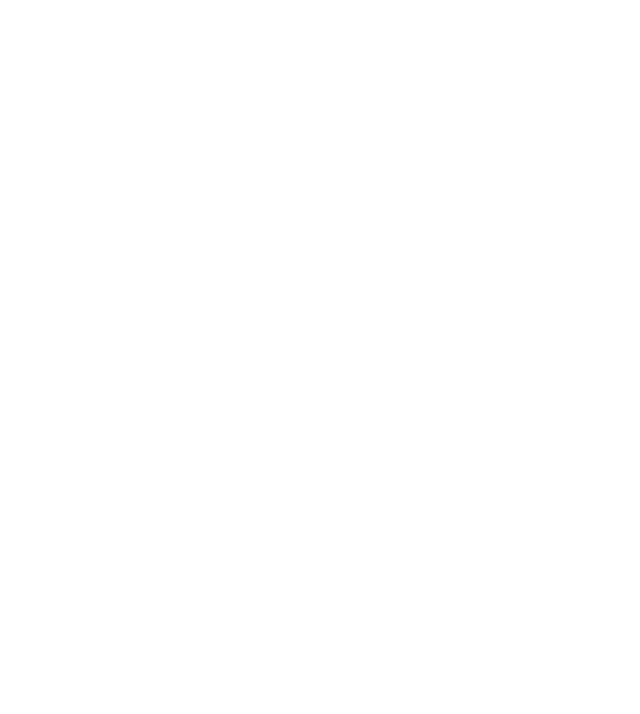
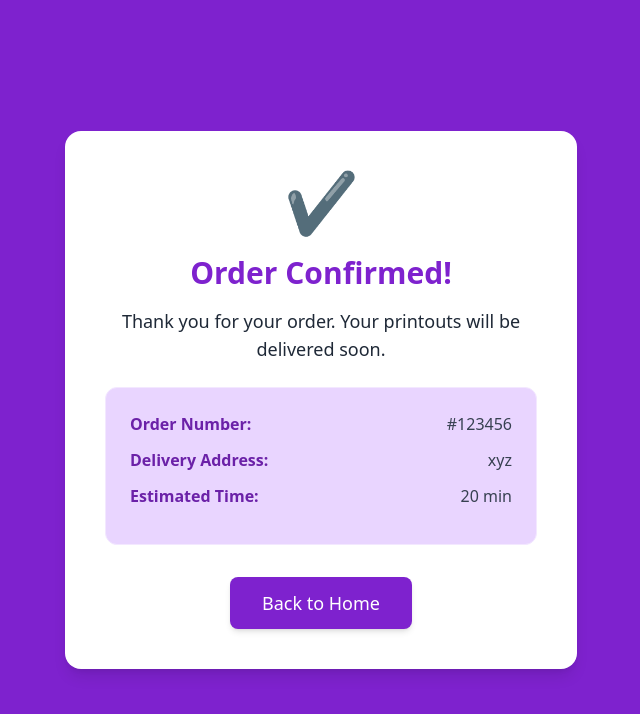
Before and after one commit to Anamiiikka/PrintEase1, a React (Vite) app in the folder photocopy-frontend/vite-project/: page /order-confirmation in a window 1280 px wide. Before the commit this address had no page. Shown: the top 714 px of the page, without its empty margins (319-959 px from the left). Built offline with nearby package versions, Linux system fonts and the light colour scheme.

Commit message:
Order Confirmation By Tushar and Harshit

```diff
--- a/photocopy-frontend/vite-project/src/App.jsx
+++ b/photocopy-frontend/vite-project/src/App.jsx
@@ -6,7 +6,8 @@
 import Home from "./pages/Home";
 import UploadFile from "./pages/UploadFile";
 import SellerLogin from "./pages/SellerLogin";
-import Payment from "./pages/payment";
+import Payment from "./pages/Payment";
+import OrderConfirmation from "./pages/OrderConfirmation";
 
 
 const App = () => {
@@ -20,6 +21,8 @@
         <Route path="/upload" element={<UploadFile />} />
         <Route path="/seller-login" element={<SellerLogin />} />
         <Route path="/payment" element={<Payment />} />
+        <Route path="/order-confirmation" element={<OrderConfirmation />} />
+
 
       </Routes>
     </Router>
--- /dev/null
+++ b/photocopy-frontend/vite-project/src/pages/OrderConfirmation.jsx
@@ -0,0 +1,37 @@
+import React from 'react';
+
+const OrderConfirmation = () => {
+  return (
+    <div className="bg-purple-700 flex justify-center items-center h-screen m-0 p-0">
+      <div className="bg-white p-10 rounded-2xl shadow-lg text-center max-w-lg w-11/12">
+        <div className="text-6xl text-purple-700 mb-6">✔</div>
+        <h1 className="text-3xl font-semibold text-purple-700 mb-4">Order Confirmed!</h1>
+        <p className="text-lg text-gray-800 mb-6">Thank you for your order. Your printouts will be delivered soon.</p>
+        <div className="bg-purple-200 p-6 rounded-xl border border-purple-100 mb-6">
+          <p className="text-gray-700 text-base flex justify-between items-center mb-3">
+            <strong className="text-purple-800">Order Number:</strong>
+            <span>#123456</span>
+          </p>
+          <p className="text-gray-700 text-base flex justify-between items-center mb-3">
+            <strong className="text-purple-800">Delivery Address:</strong>
+            <span>xyz</span>
+          </p>
+          <p className="text-gray-700 text-base flex justify-between items-center mb-3">
+            <strong className="text-purple-800">Estimated Time:</strong>
+            <span>20 min</span>
+          </p>
+        </div>
+        <div className="mt-8">
+          <a
+            href="index.html"
+            className="text-white bg-purple-700 py-3 px-8 rounded-lg text-lg inline-block transition duration-300 ease-in-out hover:bg-purple-600 transform hover:translate-y-1 shadow-md"
+          >
+            Back to Home
+          </a>
+        </div>
+      </div>
+    </div>
+  );
+};
+
+export default OrderConfirmation;
--- a/photocopy-frontend/vite-project/src/pages/Payment.jsx
+++ b/photocopy-frontend/vite-project/src/pages/Payment.jsx
@@ -1,8 +1,13 @@
 import React from 'react';
 import { useState } from 'react';
 import axios from 'axios';
+import { useNavigate } from 'react-router-dom';
 
 const Payment = () => {
+  const navigate = useNavigate();
+  const handleOrderConfirmation = () => {
+    navigate("/order-confirmation");
+  };
     const[name, setName] = React.useState('');
     const[email, setEmail] = React.useState('');
     const[amount, setAmount] = React.useState('');
@@ -86,6 +91,7 @@
         </div>
 
         <button
+           onClick={handleOrderConfirmation}
            type='submit'
            disabled={loading}
           className="w-full bg-gradient-to-r from-green-400 to-blue-500 text-white font-semibold py-3 rounded-lg shadow-md transform transition duration-300 hover:scale-105 hover:shadow-lg hover:opacity-90 focus:outline-none focus:ring focus:ring-green-300"
--- a/photocopy-frontend/vite-project/src/pages/UploadFile.jsx
+++ b/photocopy-frontend/vite-project/src/pages/UploadFile.jsx
@@ -7,6 +7,9 @@
   const navigate = useNavigate();
   const handleHomeLogin = () => {
     navigate("/");
+  };
+  const handlePayment = () => {
+    navigate("/payment");
   };
   const handleBuyerDashboard = () => {
     navigate("/buyer-dashboard");
@@ -155,6 +158,7 @@
 
           {/* Submit Button */}
           <button
+            onClick={handlePayment}
             type="submit"
             className="bg-blue-600 text-white py-2 px-4 rounded-lg mt-4 hover:bg-blue-700 w-full"
           >
```
